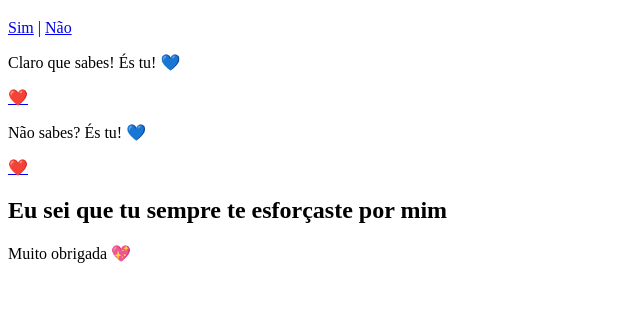
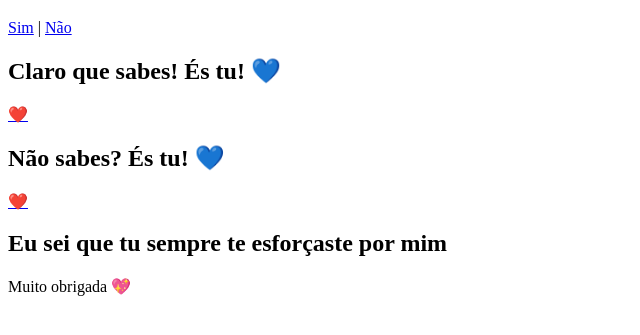
Before and after one commit to haru1244/entra.pai, a plain HTML site: page index.html in a window 1280 px wide. Shown: the part 61-396 px from the top of the page, without its empty margins (0-640 px from the left). Drawn offline with Linux system fonts and the light colour scheme.

Commit message:
index.html

```diff
--- a/index.html
+++ b/index.html
@@ -9,16 +9,19 @@
 
   <a href="#sim">Sim</a> | <a href="#nao">Não</a>
 
+  <!-- Seção SIM -->
   <div id="sim">
-    <p>Claro que sabes! És tu! 💙</p>
+    <h2>Claro que sabes! És tu! 💙</h2>
     <a href="#mensagem">❤️</a>
   </div>
 
+  <!-- Seção NÃO -->
   <div id="nao">
-    <p>Não sabes? És tu! 💙</p>
+    <h2>Não sabes? És tu! 💙</h2>
     <a href="#mensagem">❤️</a>
   </div>
 
+  <!-- Mensagem final -->
   <div id="mensagem">
     <h2>Eu sei que tu sempre te esforçaste por mim</h2>
     <p>Muito obrigada 💖</p>
```
